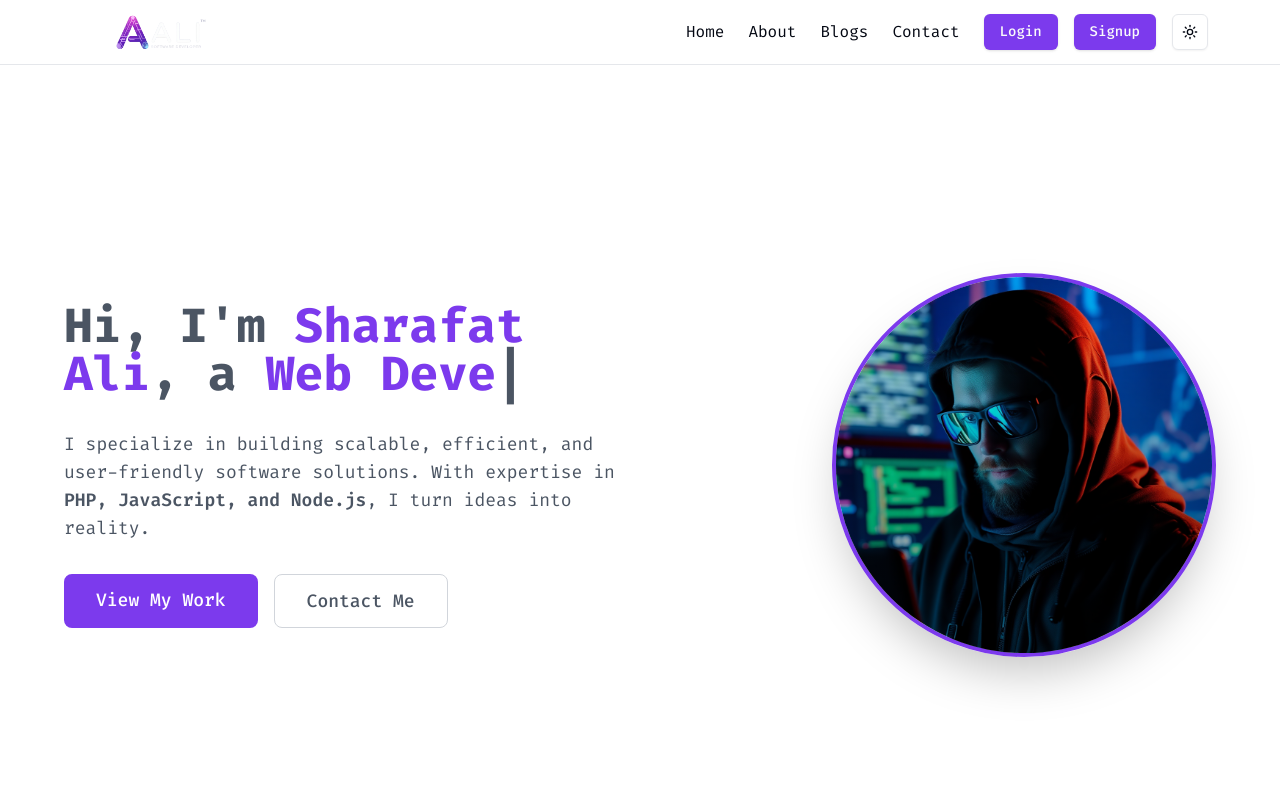
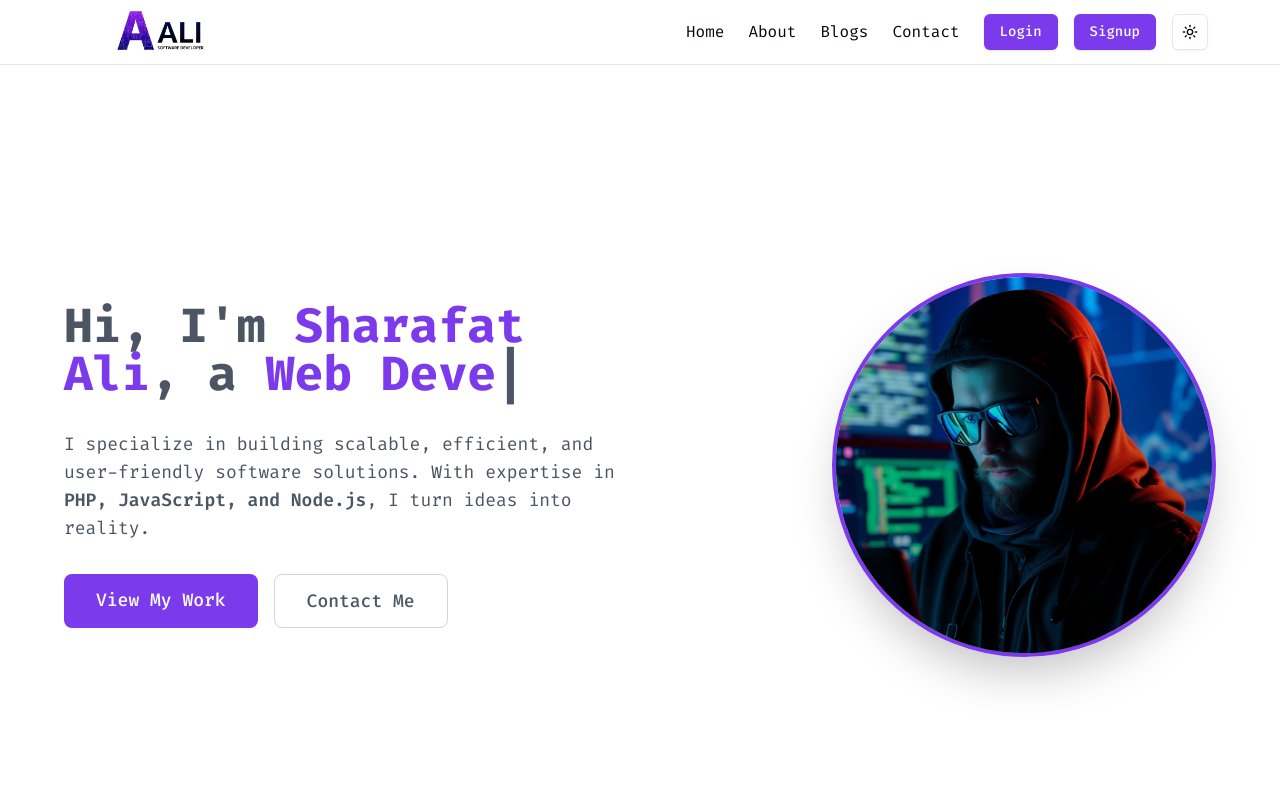
Before and after one commit to sharafat824/AliDev, a Next.js app: page / in a window 1280 px wide. Shown: the top 800 px of the page. Built offline with nearby package versions, Linux system fonts and the light colour scheme; no server answers.

Commit message:
added both  light and dark mode logos

```diff
--- a/components/Navbar.js
+++ b/components/Navbar.js
@@ -1,7 +1,7 @@
 "use client"
 import Link from "next/link";
-import { Button, buttonVariants } from "@/components/ui/button";
-
+import { Button } from "@/components/ui/button";
+import { useTheme } from "next-themes";
 import {
     Sheet,
     SheetContent,
@@ -23,13 +23,15 @@ import Image from "next/image";
 
 
 const Navbar = () => {
+    const { resolvedTheme } = useTheme();
     const { isSignedIn, user, isLoaded } = useUser();
+    const logoSrc = resolvedTheme === "dark" ? "/images/dark-logo.png" : "/images/logo-light.png";
     return (
         <nav fallback={<Loading />} className="top-0 border-b bg-background/50 backdrop-blur sticky z-50">
             <div className="mx-10 px-4 sm:px-6 lg:px-8">
                 <div className="flex items-center justify-between h-16">
                     <Link href="/" className="flex items-center">
-                      <Image src="/images/dark-logo.png" alt="logo" width={180} height={180}/>
+                    <Image src={logoSrc} alt="Logo" width={180} height={180} priority />
                     </Link>
                     <div className="hidden md:flex items-center space-x-6">
                         {/* Links with a hover effect using font-bold */}
```
Also changed, not shown: public/images/logo-light.png (added).
